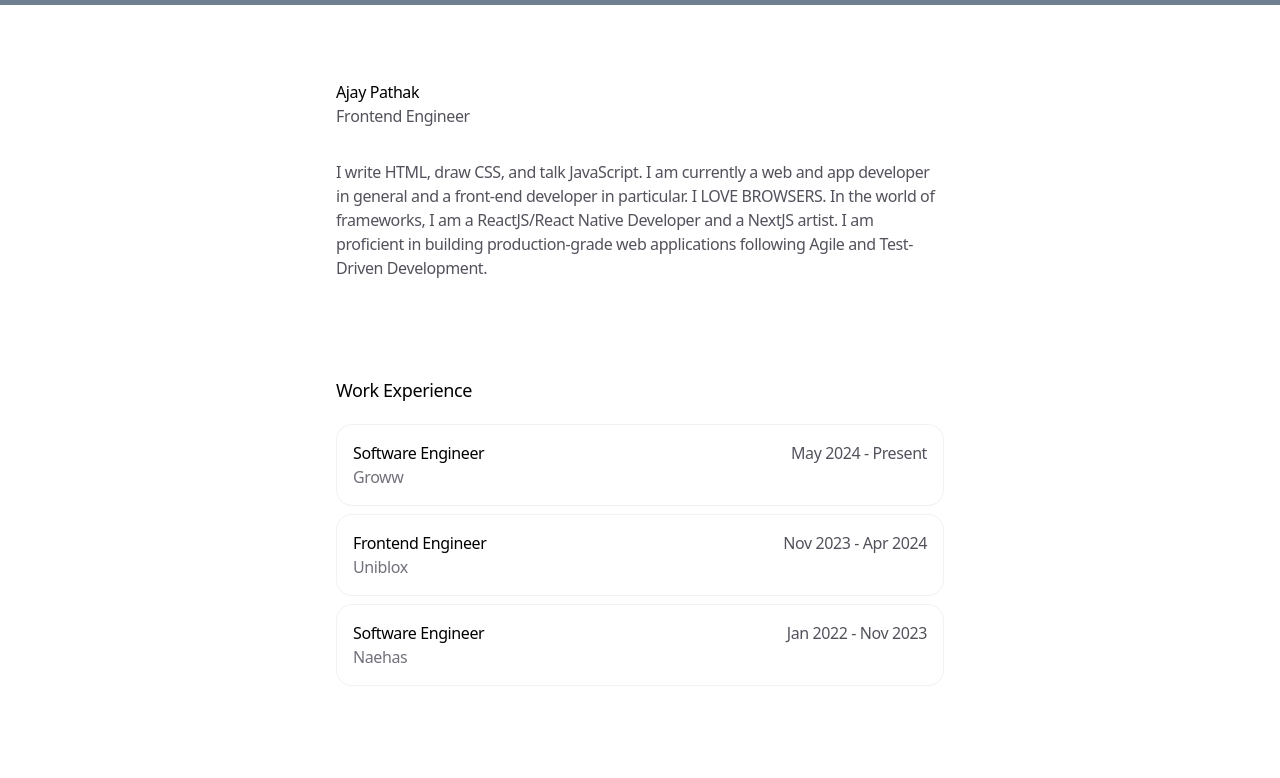
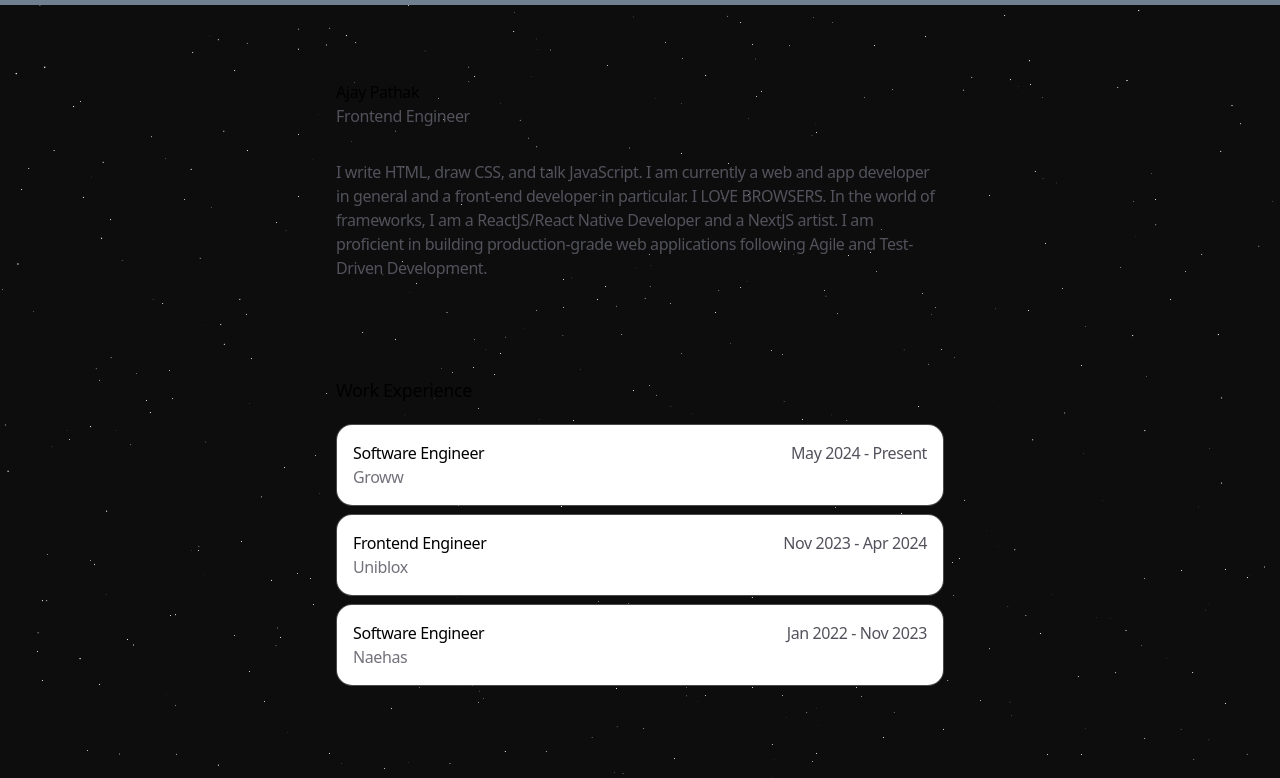
Before and after one commit to ap221882/portfolio-ajay-pathak-main, a Next.js app: page / in a window 1280 px wide. Shown: the top 778 px of the page. Built offline with nearby package versions, Linux system fonts and the light colour scheme.

Commit message:
feat: added 3js bg

```diff
--- a/app/layout.tsx
+++ b/app/layout.tsx
@@ -1,11 +1,19 @@
-import "./globals.css";
+import './globals.css';
 
-import type { Metadata, Viewport } from "next";
-import { ThemeProvider } from "next-themes";
-import { Geist, Geist_Mono } from "next/font/google";
+import type {
+  Metadata,
+  Viewport,
+} from 'next';
+import { ThemeProvider } from 'next-themes';
+import {
+  Geist,
+  Geist_Mono,
+} from 'next/font/google';
 
-import { Footer } from "./footer";
-import { Header } from "./header";
+import ThreeDBackground from '@/components/ui/ThreeDBg';
+
+import { Footer } from './footer';
+import { Header } from './header';
 
 export const viewport: Viewport = {
   width: "device-width",
@@ -39,6 +47,8 @@ export default function RootLayout({
       <body
         className={`${geist.variable} ${geistMono.variable} bg-white tracking-tight antialiased dark:bg-zinc-950`}
       >
+        <div style={{ width: "100vw", height: "100%", position: "relative" }}>
+          <ThreeDBackground />
           <ThemeProvider
             enableSystem={true}
             attribute="class"
@@ -53,6 +63,7 @@ export default function RootLayout({
               </div>
             </div>
           </ThemeProvider>
+        </div>
       </body>
     </html>
   );
--- /dev/null
+++ b/components/ui/ThreeDBg.tsx
@@ -0,0 +1,23 @@
+"use client";
+
+import {
+  OrbitControls,
+  Stars,
+} from '@react-three/drei';
+import { Canvas } from '@react-three/fiber';
+
+const ThreeDBackground = () => {
+  return (
+    <div className='absolute top-0 left-0 h-full w-full'>
+    <Canvas camera={{ position: [0, 0, 5] }}>
+      <color attach="background" args={["#0d0d0d"]} />
+      <Stars radius={100} depth={50} count={5000} factor={4} fade />
+      <ambientLight intensity={0.5} />
+      <directionalLight position={[2, 2, 2]} intensity={1} />
+      <OrbitControls enableZoom={false} />
+    </Canvas>
+    </div>
+  );
+};
+
+export default ThreeDBackground;
--- a/package.json
+++ b/package.json
@@ -13,6 +13,8 @@
     "@mdx-js/loader": "^3.0.1",
     "@mdx-js/react": "^3.0.1",
     "@next/mdx": "^14.2.13",
+    "@react-three/drei": "^10.0.4",
+    "@react-three/fiber": "^9.1.0",
     "@tailwindcss/typography": "^0.5.15",
     "@types/mdx": "^2.0.13",
     "clsx": "^2.1.1",
@@ -22,7 +24,8 @@
     "next-themes": "^0.4.4",
     "react": "^19.0.0",
     "react-dom": "^19.0.0",
-    "tailwind-merge": "^2.5.5"
+    "tailwind-merge": "^2.5.5",
+    "three": "^0.174.0"
   },
   "devDependencies": {
     "@eslint/eslintrc": "^3",
```
Also changed, not shown: app/page.tsx (+11 -7 lines), 1 other file (tests, documents, lock files or other folders). Lines whose indentation alone changed are shown as unchanged.
